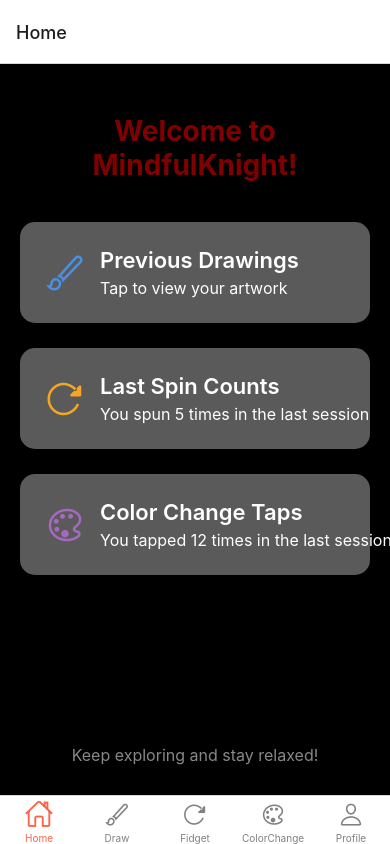
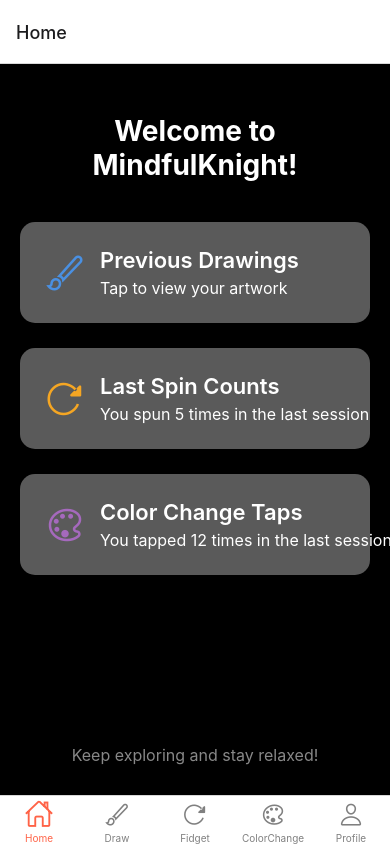
Before and after one commit to calvin-cs262-fall2023-teamh/stressReliever-client, a React Native app: screen /Achievements in a window 390 px wide. Built offline with nearby package versions, Linux system fonts and the light colour scheme.

Commit message:
minor UI changes and file name changes

```diff
--- a/navigation/screens/AchievementsScreen.js
+++ b/navigation/screens/AchievementsScreen.js
@@ -1,10 +1,10 @@
 import React from 'react';
 import { View, Text, StyleSheet } from 'react-native';
 
-const SettingsScreen = () => {
+const AchievementsScreen = () => {
   return (
     <View style={styles.container}>
-      <Text style={styles.text}>Settings will be available soon!</Text>
+      <Text style={styles.text}>Achievements will be displayed here soon!</Text>
     </View>
   );
 };
@@ -14,12 +14,12 @@ const styles = StyleSheet.create({
     flex: 1,
     justifyContent: 'center',
     alignItems: 'center',
-    backgroundColor: 'black', // Set the background color to black
+    backgroundColor: 'black', // Consider using a theme variable
   },
   text: {
     fontSize: 18,
-    color: 'white', // Set the text color to white
+    color: 'white', // Consider using a theme variable
   },
 });
 
-export default SettingsScreen;
+export default AchievementsScreen;
--- a/navigation/screens/HomeScreen.js
+++ b/navigation/screens/HomeScreen.js
@@ -16,7 +16,7 @@ const HomeScreen = () => {
     header: {
       fontSize: 28,
       fontWeight: 'bold',
-      color: darkMode ? '#800000' : '#333',
+      color: darkMode ? '#FFFFFF' : '#333', // White for dark mode, dark gray for light mode
       marginBottom: 40,
       textAlign: 'center',
     },
```
